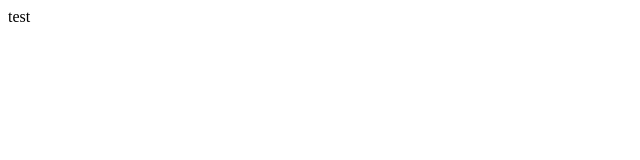
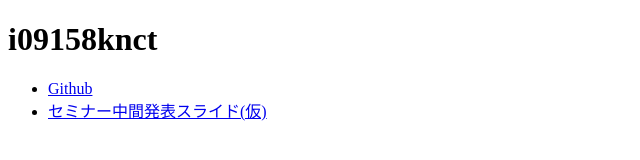
Before and after one commit to i09158knct/i09158knct.github.com, a plain HTML site: page index.html in a window 1280 px wide. Shown: the whole page, without its empty margins (0-640 px from the left). Drawn offline with Linux system fonts and the light colour scheme.

Commit message:
modify index.html

```diff
--- a/index.html
+++ b/index.html
@@ -1,8 +1,16 @@
-<html>
+<!DOCTYPE html>
+<html lang="ja">
 <head>
-  <title>Test</title>
+  <meta charset="utf-8">
+  <title>Github Pages of i09158knct</title>
 </head>
 <body>
-  test
+  <div>
+    <h1>i09158knct</h1>
+    <ul>
+      <li><a href="https://github.com/i09158knct">Github</a></li>
+      <li><a href="seminar/interim_report/slide.html">セミナー中間発表スライド(仮)</a></li>
+    </ul>
+  </div>
 </body>
 </html>
```
